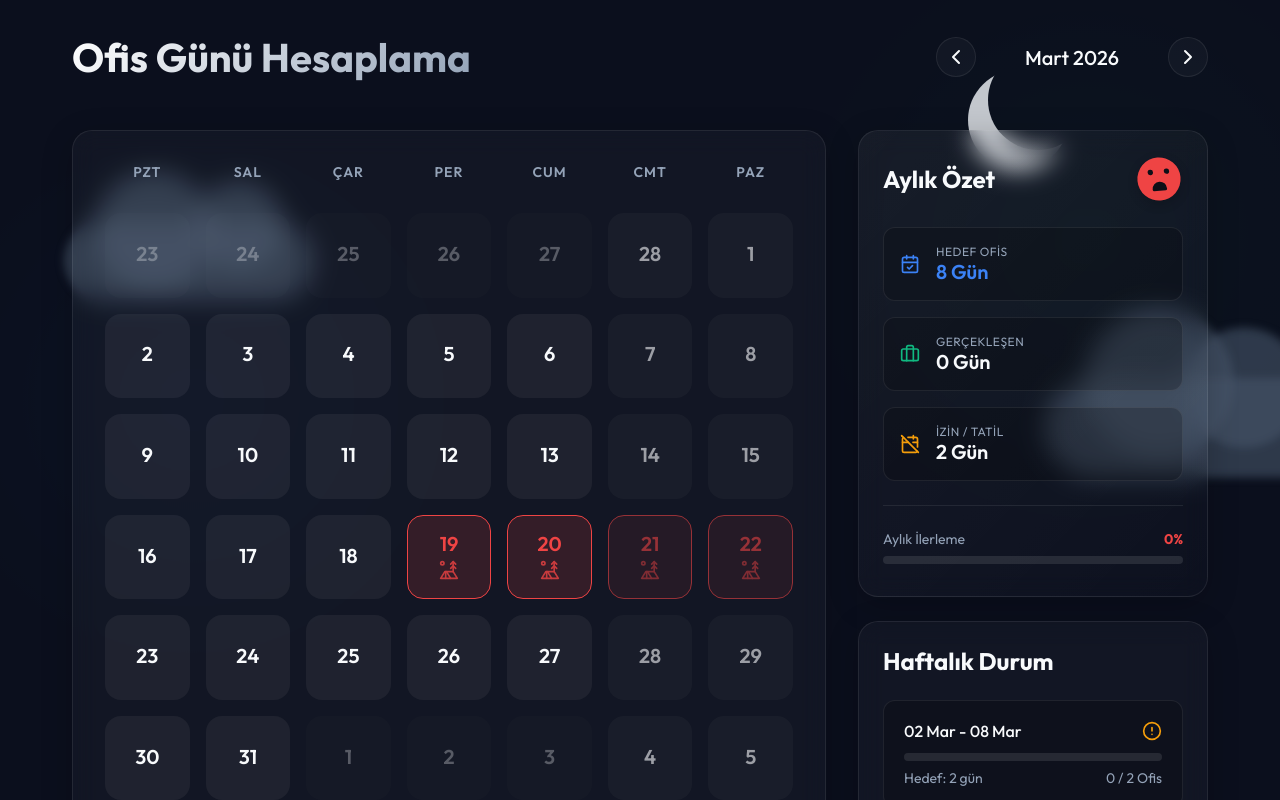
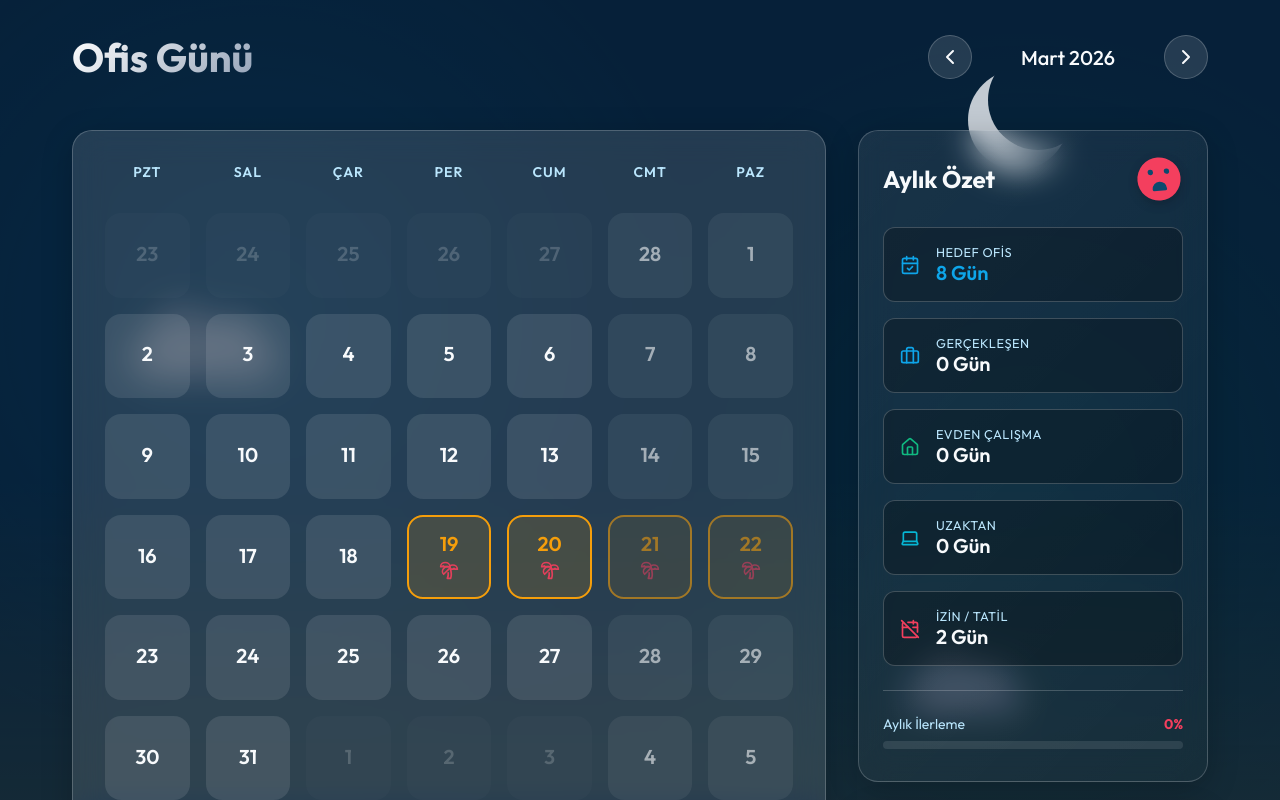
Before and after one commit to orkanhaliloglu/ofisgunu, a React (Vite) app: page / in a window 1280 px wide. Shown: the top 800 px of the page. Built offline with nearby package versions, Linux system fonts and the light colour scheme.

Commit message:
feat: add remote status, fix monthly target calc, implement summer theme

```diff
--- a/index.html
+++ b/index.html
@@ -4,8 +4,8 @@
     <meta charset="UTF-8" />
     <link rel="icon" type="image/svg+xml" href="/vite.svg" />
     <meta name="viewport" content="width=device-width, initial-scale=1.0, viewport-fit=cover" />
-    <title>Ofis Günü | Ofis Takip ve Hesaplama</title>
-    <meta name="description" content="Aylık ofis günü hedeflerinizi takip edin, kaç gün ofise gitmeniz gerektiğini kolayca hesaplayın." />
+    <title>Ofis Günü</title>
+    <meta name="description" content="Ofis ve ev çalışma günlerinizi kolayca planlayın." />
     <meta name="google-site-verification" content="RrXoSBvK5787FGYJp8YJj_Wa1Zl-9cjZNCuCoGVzh6Q" />
     <!-- Google tag (gtag.js) -->
     <script async src="https://www.googletagmanager.com/gtag/js?id=G-1VQJ79HDHE"></script>
--- a/src/App.jsx
+++ b/src/App.jsx
@@ -1,7 +1,7 @@
 import React, { useState, useMemo } from 'react';
 import { addMonths, subMonths, isSameMonth } from 'date-fns';
-import { ChevronLeft, ChevronRight, Building2, Palmtree, TentTree } from 'lucide-react';
-import { getCalendarWeeks, formatMonthYear, isWorkingDay, getDateKey, isPublicHoliday, calculateRequiredOfficeDays } from './utils/dateHelpers';
+import { ChevronLeft, ChevronRight, Building2, Home, Palmtree, Laptop } from 'lucide-react';
+import { getCalendarWeeks, formatMonthYear, isWorkingDay, getDateKey, isPublicHoliday } from './utils/dateHelpers';
 import { useAttendanceData } from './hooks/useAttendanceData';
 import Calendar from './components/Calendar';
 import WeeklyTracker from './components/WeeklyTracker';
@@ -24,7 +24,7 @@ function App() {
   // Calculate month's progress for dynamic background
   const completionPercent = useMemo(() => {
     let totalOffice = 0;
-    let rawTotalRequired = 0;
+    let totalRequired = 0;
 
     weeks.forEach(week => {
       const monthDays = week.filter(date => isSameMonth(date, currentDate));
@@ -38,7 +38,7 @@ function App() {
         const status = getDayStatus(key);
         const isHoliday = isPublicHoliday(date);
 
-        if (isHoliday || status === 'leave' || status === 'holiday') {
+        if (isHoliday || status === 'leave' || status === 'holiday' || status === 'remote') {
           weekLeaves++;
         } else if (status === 'office') {
           totalOffice++;
@@ -47,11 +47,10 @@ function App() {
 
       const activeWorkingDays = weekDays.length - weekLeaves;
       if (activeWorkingDays > 0) {
-        rawTotalRequired += activeWorkingDays * 0.4;
+        totalRequired += Math.round(activeWorkingDays * 0.4);
       }
     });
 
-    const totalRequired = Math.round(rawTotalRequired);
     return totalRequired > 0 ? Math.min(100, (totalOffice / totalRequired) * 100) : 100;
   }, [weeks, currentDate, getDayStatus]);
 
@@ -71,7 +70,7 @@ function App() {
       </div>
       <div className="app-container">
         <header className="header animate-pop">
-        <h1>Ofis Günü Hesaplama</h1>
+          <h1>Ofis Günü</h1>
 
           <div className="month-selector">
             <button className="icon-btn" onClick={handlePrevMonth}>
@@ -96,17 +95,19 @@ function App() {
           <div className="legend animate-pop" style={{ animationDelay: '0.2s' }}>
             <div className="legend-item">
               <div style={{ padding: '4px', borderRadius: '50%', background: 'var(--color-empty)' }}></div>
-            Eksik / Boş (Tıkla!)
+              Boş
             </div>
             <div className="legend-item" style={{ borderColor: 'var(--color-office)', color: 'var(--color-office)' }}>
               <Building2 size={16} /> Ofis
             </div>
-
-          <div className="legend-item" style={{ borderColor: 'var(--color-leave)', color: 'var(--color-leave)' }}>
-            <Palmtree size={16} /> İzin
+            <div className="legend-item" style={{ borderColor: 'var(--color-home)', color: 'var(--color-home)' }}>
+              <Home size={16} /> Ev
+            </div>
+            <div className="legend-item" style={{ borderColor: 'var(--color-remote)', color: 'var(--color-remote)' }}>
+              <Laptop size={16} /> Uzaktan
             </div>
             <div className="legend-item" style={{ borderColor: 'var(--color-holiday)', color: 'var(--color-holiday)' }}>
-            <TentTree size={16} /> Resmi Tatil
+              <Palmtree size={16} /> İzin/Tatil
             </div>
           </div>
         </main>
--- a/src/components/Calendar.jsx
+++ b/src/components/Calendar.jsx
@@ -1,11 +1,11 @@
 import React from 'react';
 import { isSameMonth, isWeekend } from 'date-fns';
-import { Building2, Palmtree, TentTree } from 'lucide-react';
+import { Building2, Home, Palmtree, Laptop } from 'lucide-react';
 import { getDateKey, isWorkingDay, isPublicHoliday } from '../utils/dateHelpers';
 
 const DAYS_OF_WEEK = ['PZT', 'SAL', 'ÇAR', 'PER', 'CUM', 'CMT', 'PAZ'];
 
-const STATUS_ORDER = [null, 'office', 'leave'];
+const STATUS_ORDER = [null, 'office', 'home', 'remote', 'holiday'];
 
 export default function Calendar({ weeks, currentMonthStr, activeMonthDate, getDayStatus, setDayStatus }) {
 
@@ -23,10 +23,12 @@ export default function Calendar({ weeks, currentMonthStr, activeMonthDate, getD
   };
 
   const renderIcon = (status, isHol) => {
-    if (isHol && !status) return <TentTree size={20} className="text-holiday-icon" style={{color: 'var(--color-holiday)'}} />;
+    if (isHol && !status) return <Palmtree size={20} className="text-holiday-icon" style={{color: 'var(--color-holiday)'}} />;
     switch (status) {
       case 'office': return <Building2 size={20} />;
-      case 'leave': return <Palmtree size={20} />;
+      case 'home': return <Home size={20} />;
+      case 'remote': return <Laptop size={20} />;
+      case 'holiday': return <Palmtree size={20} />;
       default: return null;
     }
   };
--- a/src/components/MonthlySummary.jsx
+++ b/src/components/MonthlySummary.jsx
@@ -1,13 +1,15 @@
 import React from 'react';
 import { isSameMonth } from 'date-fns';
-import { isWorkingDay, getDateKey, calculateRequiredOfficeDays, isPublicHoliday } from '../utils/dateHelpers';
-import { Briefcase, CalendarCheck, CalendarOff } from 'lucide-react';
+import { isWorkingDay, getDateKey, isPublicHoliday } from '../utils/dateHelpers';
+import { Briefcase, Home, CalendarOff, CalendarCheck, Laptop } from 'lucide-react';
 
 export default function MonthlySummary({ weeks, activeMonthDate, getDayStatus }) {
   let totalWorkingDays = 0;
   let totalLeaves = 0;
   let totalOffice = 0;
-  let rawTotalRequired = 0;
+  let totalHome = 0;
+  let totalRemote = 0;
+  let totalRequired = 0;
 
   weeks.forEach(week => {
     const monthDays = week.filter(date => isSameMonth(date, activeMonthDate));
@@ -22,21 +24,22 @@ export default function MonthlySummary({ weeks, activeMonthDate, getDayStatus })
       const status = getDayStatus(key);
       const isHoliday = isPublicHoliday(date);
 
-      if (isHoliday || status === 'leave' || status === 'holiday') {
+      if (isHoliday || status === 'leave' || status === 'holiday' || status === 'remote') {
         weekLeaves++;
         totalLeaves++;
+        if (status === 'remote') totalRemote++;
       } else if (status === 'office') {
         totalOffice++;
+      } else if (status === 'home') {
+        totalHome++;
       }
     });
 
     const activeWorkingDays = weekDays.length - weekLeaves;
     if (activeWorkingDays > 0) {
-      rawTotalRequired += activeWorkingDays * 0.4;
+      totalRequired += Math.round(activeWorkingDays * 0.4);
     }
   });
-
-  const totalRequired = Math.round(rawTotalRequired);
 
   const completionPercent = totalRequired > 0 ? Math.min(100, (totalOffice / totalRequired) * 100) : 100;
   const isHappy = completionPercent >= 100;
@@ -67,26 +70,42 @@ export default function MonthlySummary({ weeks, activeMonthDate, getDayStatus })
 
       <div className="summary-grid">
         <div className="summary-item">
-          <CalendarCheck size={20} className="icon-blue" />
+          <CalendarCheck size={20} className="icon-blue" style={{ color: 'var(--color-office)' }} />
           <div className="summary-details">
             <span className="summary-label">Hedef Ofis</span>
-            <span className="summary-value highlight">{totalRequired} Gün</span>
+            <span className="summary-value highlight" style={{ color: 'var(--color-office)' }}>{totalRequired} Gün</span>
           </div>
         </div>
 
         <div className="summary-item">
-          <Briefcase size={20} className="icon-green" />
+          <Briefcase size={20} className="icon-blue" style={{ color: 'var(--color-office)' }} />
           <div className="summary-details">
             <span className="summary-label">Gerçekleşen</span>
-            <span className="summary-value">{totalOffice} Gün</span>
+            <span className="summary-value" style={{ color: 'var(--text-primary)' }}>{totalOffice} Gün</span>
           </div>
         </div>
 
         <div className="summary-item">
-          <CalendarOff size={20} className="icon-amber" />
+          <Home size={20} className="icon-green" style={{ color: 'var(--color-home)' }} />
+          <div className="summary-details">
+            <span className="summary-label">Evden Çalışma</span>
+            <span className="summary-value" style={{ color: 'var(--text-primary)' }}>{totalHome} Gün</span>
+          </div>
+        </div>
+
+        <div className="summary-item">
+          <Laptop size={20} className="icon-teal" style={{ color: 'var(--color-remote)' }} />
+          <div className="summary-details">
+            <span className="summary-label">Uzaktan</span>
+            <span className="summary-value" style={{ color: 'var(--text-primary)' }}>{totalRemote} Gün</span>
+          </div>
+        </div>
+
+        <div className="summary-item">
+          <CalendarOff size={20} className="icon-amber" style={{ color: 'var(--color-holiday)' }} />
           <div className="summary-details">
             <span className="summary-label">İzin / Tatil</span>
-            <span className="summary-value">{totalLeaves} Gün</span>
+            <span className="summary-value" style={{ color: 'var(--text-primary)' }}>{totalLeaves} Gün</span>
           </div>
         </div>
       </div>
--- a/src/components/WeeklyTracker.jsx
+++ b/src/components/WeeklyTracker.jsx
@@ -1,55 +1,53 @@
 import React from 'react';
 import { format, isSameMonth } from 'date-fns';
 import { tr } from 'date-fns/locale';
-import { isWorkingDay, getDateKey, calculateRequiredOfficeDays, isPublicHoliday } from '../utils/dateHelpers';
-import { CheckCircle2, AlertCircle } from 'lucide-react';
+import { isWorkingDay, getDateKey, isPublicHoliday, calculateRequiredOfficeDays } from '../utils/dateHelpers';
+import { CalendarDays, CheckCircle2, AlertCircle } from 'lucide-react';
 
 export default function WeeklyTracker({ weeks, activeMonthDate, getDayStatus }) {
   return (
     <div className="glass-panel tracker-sidebar animate-pop" style={{ animationDelay: '0.1s' }}>
-      <h2>Haftalık Durum</h2>
+      <h2 style={{margin: 0, marginBottom: '1.5rem'}}>Haftalık Durum</h2>
 
       {weeks.map((week, index) => {
-        // filter days in current month
         const monthDays = week.filter(date => isSameMonth(date, activeMonthDate));
         if (monthDays.length === 0) return null;
 
-        // Calculate stats for this specific week from active month
         const weekDays = monthDays.filter(isWorkingDay);
-        const totalWorkingDays = weekDays.length;
+        if (weekDays.length === 0) return null;
 
-        if (totalWorkingDays === 0) return null; // Only weekend in this month for this week row
-
+        let officeDays = 0;
+        let homeDays = 0;
+        let remoteDays = 0;
         let leaves = 0;
-        let officeDays = 0;
 
         weekDays.forEach(date => {
           const key = getDateKey(date);
           const status = getDayStatus(key);
           const isHoliday = isPublicHoliday(date);
 
-          if (isHoliday || status === 'leave' || status === 'holiday') {
+          if (isHoliday || status === 'leave' || status === 'holiday' || status === 'remote') {
             leaves++;
+            if (status === 'remote') remoteDays++;
           } else if (status === 'office') {
             officeDays++;
+          } else if (status === 'home') {
+            homeDays++;
           }
         });
 
-        // The formula based on active working days
-        const activeWorkingDays = totalWorkingDays - leaves;
-        // if active is 0 (e.g. 5 days leave), required is 0
+        const activeWorkingDays = weekDays.length - leaves;
         const requiredOfficeDays = activeWorkingDays > 0 ? calculateRequiredOfficeDays(activeWorkingDays) : 0;
 
         const isMet = requiredOfficeDays > 0 && officeDays >= requiredOfficeDays;
         const progressPercent = requiredOfficeDays > 0
           ? Math.min(100, (officeDays / requiredOfficeDays) * 100)
-          : (activeWorkingDays === 0 ? 100 : 0); // 100% if no required days
+          : (activeWorkingDays === 0 ? 100 : 0);
 
         let barClass = 'progress-bar';
         if (isMet || activeWorkingDays === 0) barClass += ' success';
         else if (progressPercent > 0 && progressPercent < 100) barClass += ' warning';
 
-        // Formatter for week display
         const startStr = format(monthDays[0], 'dd MMM', { locale: tr });
         const endStr = format(monthDays[monthDays.length - 1], 'dd MMM', { locale: tr });
 
@@ -71,14 +69,19 @@ export default function WeeklyTracker({ weeks, activeMonthDate, getDayStatus })
               ></div>
             </div>
 
-            <div className="week-stats">
+            <div className="week-stats" style={{ display: 'flex', justifyContent: 'space-between', alignItems: 'center', marginTop: '0.5rem' }}>
               <span>
                 {activeWorkingDays === 0
                   ? 'Tüm hafta izin/tatil'
                   : `Hedef: ${requiredOfficeDays} gün`}
               </span>
-              <span>
-                {officeDays} / {requiredOfficeDays} Ofis
+              <span style={{ display: 'flex', gap: '1rem' }}>
+                <span style={{ color: 'var(--color-office)' }}>
+                  <strong>{officeDays}</strong>/{requiredOfficeDays} Ofis
+                </span>
+                <span style={{ color: 'var(--color-home)' }}>
+                  <strong>{homeDays}</strong> Ev
+                </span>
               </span>
             </div>
           </div>
--- a/src/index.css
+++ b/src/index.css
@@ -1,26 +1,29 @@
 @import url('https://fonts.googleapis.com/css2?family=Outfit:wght@300;400;500;600;700&display=swap');
 
 :root {
-  /* Color Palette */
-  --bg-color: #0d0f17;
-  --surface-color: rgba(255, 255, 255, 0.03);
-  --surface-border: rgba(255, 255, 255, 0.08);
+  /* Color Palette - Summer Beach Theme */
+  --bg-color: #0c4a6e; /* Ocean Deep Blue */
+  --surface-color: rgba(255, 255, 255, 0.12);
+  --surface-border: rgba(255, 255, 255, 0.2);
   --text-primary: #f8fafc;
-  --text-secondary: #94a3b8;
+  --text-secondary: #bae6fd; /* Light blue text */
 
   /* Status Colors */
-  --color-office: #3b82f6; /* Vibrant Blue */
-  --color-office-glow: rgba(59, 130, 246, 0.5);
+  --color-office: #0ea5e9; /* Light Ocean Blue */
+  --color-office-glow: rgba(14, 165, 233, 0.4);
 
   --color-home: #10b981; /* Emerald Green */
-  --color-home-glow: rgba(16, 185, 129, 0.5);
+  --color-home-glow: rgba(16, 185, 129, 0.4);
 
-  --color-leave: #f59e0b; /* Amber */
-  --color-holiday: #ef4444; /* Red */
+  --color-remote: #06b6d4; /* Cyan/Teal for remote */
+  --color-remote-glow: rgba(6, 182, 212, 0.4);
 
-  --color-empty: rgba(255, 255, 255, 0.05);
+  --color-leave: #f59e0b; /* Amber/Sand */
+  --color-holiday: #f43f5e; /* Rose / Summer Red */
 
-  --glass-blur: blur(12px);
+  --color-empty: rgba(255, 255, 255, 0.1);
+
+  --glass-blur: blur(16px);
 }
 
 body {
@@ -31,8 +34,9 @@ body {
   -webkit-font-smoothing: antialiased;
   background-color: var(--bg-color);
   background-image:
-    radial-gradient(circle at 15% 50%, rgba(59, 130, 246, 0.15), transparent 25%),
-    radial-gradient(circle at 85% 30%, rgba(16, 185, 129, 0.15), transparent 25%);
+    linear-gradient(to bottom, transparent 60%, rgba(253, 224, 71, 0.15) 100%), /* Sandy bottom glow */
+    radial-gradient(circle at 20% 40%, rgba(14, 165, 233, 0.2), transparent 40%),
+    radial-gradient(circle at 80% 60%, rgba(16, 185, 129, 0.15), transparent 40%);
   background-attachment: fixed;
   overflow-x: hidden;
 }
@@ -59,13 +63,13 @@ body {
 }
 
 .bg-state-cloudy::before {
-  background-color: rgba(10, 15, 30, 0.8); /* Dark and gloomy */
+  background-color: rgba(2, 6, 23, 0.6); /* Deep ocean night */
 }
 .bg-state-mixed::before {
-  background-color: rgba(30, 58, 138, 0.2); /* clearing up */
+  background-color: rgba(2, 132, 199, 0.2); /* Mid-day ocean */
 }
 .bg-state-sunny::before {
-  background-color: rgba(56, 189, 248, 0.1); /* Bright */
+  background-color: rgba(56, 189, 248, 0.1); /* Bright tropical day */
 }
 
 /* Sun / Moon Animation */
@@ -122,12 +126,14 @@ body {
   opacity: 1;
 }
 
-/* Clouds Animation */
+/* Clouds */
 .cloud {
   position: absolute;
-  border-radius: 50px;
-  filter: blur(4px);
-  transition: all 2s ease;
+  background: rgba(255, 255, 255, 0.1);
+  border-radius: 100px;
+  transition: all 3s ease;
+  backdrop-filter: blur(4px);
+  -webkit-backdrop-filter: blur(4px);
 }
 
 .cloud::before, .cloud::after {
@@ -138,20 +144,20 @@ body {
 }
 
 .cloud-1 {
-  width: 250px; height: 80px;
-  top: 15%; left: 5%;
+  width: 150px; height: 50px;
+  top: 20%; left: 10%;
   animation: float 20s infinite ease-in-out;
 }
-.cloud-1::before { width: 120px; height: 120px; top: -50px; left: 30px; }
-.cloud-1::after { width: 90px; height: 90px; top: -40px; right: 30px; }
+.cloud-1::before { width: 70px; height: 70px; top: -30px; left: 20px; }
+.cloud-1::after { width: 50px; height: 50px; top: -20px; right: 20px; }
 
 .cloud-2 {
-  width: 300px; height: 100px;
-  top: 25%; right: -5%;
-  animation: float 25s infinite ease-in-out reverse;
+  width: 120px; height: 40px;
+  top: 40%; right: 20%;
+  animation: float 15s infinite ease-in-out 2s;
 }
-.cloud-2::before { width: 150px; height: 150px; top: -70px; left: 40px; }
-.cloud-2::after { width: 120px; height: 120px; top: -50px; right: 40px; }
+.cloud-2::before { width: 60px; height: 60px; top: -25px; left: 15px; }
+.cloud-2::after { width: 40px; height: 40px; top: -15px; right: 15px; }
 
 .cloud-3 {
   width: 200px; height: 70px;
@@ -259,8 +265,8 @@ body {
   background: var(--surface-color);
   border: 1px solid var(--surface-border);
   color: var(--text-primary);
-  width: 40px;
-  height: 40px;
+  width: 44px;
+  height: 44px;
   border-radius: 50%;
   display: flex;
   align-items: center;
@@ -273,6 +279,10 @@ body {
   background: rgba(255, 255, 255, 0.1);
   transform: translateY(-2px);
   box-shadow: 0 4px 12px rgba(0, 0, 0, 0.2);
+}
+
+.icon-btn:active {
+  transform: translateY(0);
 }
 
 .month-display {
@@ -289,13 +299,13 @@ body {
 
 @media (max-width: 600px) {
   .calendar {
-    padding: 1rem;
+    padding: 1.25rem;
   }
 }
 
 @media (max-width: 400px) {
   .calendar {
-    padding: 0.5rem;
+    padding: 0.75rem;
   }
 }
 
@@ -345,24 +355,29 @@ body {
   cursor: pointer;
   transition: all 0.3s ease;
   background: var(--color-empty);
-  border: 1px solid transparent;
+  border: 2px solid transparent;
   position: relative;
   overflow: hidden;
+  -webkit-tap-highlight-color: transparent;
 }
 
 @media (max-width: 600px) {
   .day-cell {
-    border-radius: 8px;
+    border-radius: 12px;
   }
 }
 
 .day-cell:not(.empty):hover {
   transform: scale(1.05);
-  background: rgba(255, 255, 255, 0.1);
+  background: rgba(255, 255, 255, 0.12);
+}
+
+.day-cell:not(.empty):active {
+  transform: scale(0.95);
 }
 
 .day-cell.empty {
-  opacity: 0.3;
+  opacity: 0.2;
   cursor: default;
 }
 
@@ -386,20 +401,20 @@ body {
 
 .day-cell .status-icon {
   margin-top: 4px;
-  opacity: 0.8;
+  opacity: 0.9;
   z-index: 2;
 }
 
 @media (max-width: 600px) {
   .day-cell .status-icon {
-    transform: scale(0.8);
+    transform: scale(0.85);
     margin-top: 2px;
   }
 }
 
 @media (max-width: 400px) {
   .day-cell .status-icon {
-    transform: scale(0.65);
+    transform: scale(0.7);
     margin-top: 0;
   }
 }
@@ -418,17 +433,36 @@ body {
   background: linear-gradient(135deg, transparent, rgba(59, 130, 246, 0.1));
 }
 
+.day-cell.status-home {
+  background: rgba(16, 185, 129, 0.15);
+  border-color: var(--color-home);
+  color: var(--color-home);
+  box-shadow: 0 0 20px var(--color-home-glow);
+}
+.day-cell.status-home::before {
+  content: '';
+  position: absolute;
+  top: 0; left: 0; right: 0; bottom: 0;
+  background: linear-gradient(135deg, transparent, rgba(16, 185, 129, 0.1));
+}
 
-.day-cell.status-leave {
+.day-cell.status-remote {
+  background: rgba(6, 182, 212, 0.15);
+  border-color: var(--color-remote);
+  color: var(--color-remote);
+  box-shadow: 0 0 20px var(--color-remote-glow);
+}
+.day-cell.status-remote::before {
+  content: '';
+  position: absolute;
+  top: 0; left: 0; right: 0; bottom: 0;
+  background: linear-gradient(135deg, transparent, rgba(6, 182, 212, 0.1));
+}
+
+.day-cell.status-leave, .day-cell.status-holiday {
   background: rgba(245, 158, 11, 0.15);
   border-color: var(--color-leave);
   color: var(--color-leave);
-}
-
-.day-cell.status-holiday {
-  background: rgba(239, 68, 68, 0.15);
-  border-color: var(--color-holiday);
-  color: var(--color-holiday);
 }
 
 .day-cell.is-weekend {
@@ -440,12 +474,12 @@ body {
   padding: 1.5rem;
   display: flex;
   flex-direction: column;
-  gap: 1.5rem;
+  gap: 1.25rem;
 }
 
 @media (max-width: 600px) {
   .tracker-sidebar {
-    padding: 1rem;
+    padding: 1.25rem;
     gap: 1rem;
   }
 }
@@ -465,7 +499,7 @@ body {
 }
 
 .week-card {
-  background: rgba(0,0,0,0.2);
+  background: rgba(0,0,0,0.25);
   border-radius: 12px;
   padding: 1.25rem;
   border: 1px solid var(--surface-border);
@@ -480,7 +514,7 @@ body {
 .week-header {
   display: flex;
   justify-content: space-between;
-  margin-bottom: 0.75rem;
+  margin-bottom: 0.5rem;
   font-weight: 500;
 }
 
@@ -506,17 +540,15 @@ body {
 }
 
 .week-stats {
-  font-size: 0.875rem;
+  font-size: 0.95rem;
   color: var(--text-secondary);
-  display: flex;
-  justify-content: space-between;
 }
 
 /* Legend */
 .legend {
   display: flex;
   justify-content: center;
-  gap: 2rem;
+  gap: 1rem;
   margin-top: 2rem;
   grid-column: 1 / -1;
   flex-wrap: wrap;
@@ -524,8 +556,8 @@ body {
 
 @media (max-width: 600px) {
   .legend {
-    gap: 0.75rem;
-    margin-top: 1rem;
+    gap: 0.5rem;
+    margin-top: 1.5rem;
   }
 }
 
@@ -554,7 +586,7 @@ body {
 .monthly-summary {
   padding: 1.5rem;
   margin-bottom: 1.5rem;
-  background: linear-gradient(135deg, rgba(255, 255, 255, 0.05), rgba(255, 255, 255, 0.01));
+  background: linear-gradient(135deg, rgba(255, 255, 255, 0.08), rgba(255, 255, 255, 0.02));
 }
 
 .monthly-summary h2 {
@@ -572,7 +604,7 @@ body {
   display: flex;
   align-items: center;
   gap: 1rem;
-  background: rgba(0, 0, 0, 0.2);
+  background: rgba(0, 0, 0, 0.25);
   padding: 1rem;
   border-radius: 12px;
   border: 1px solid var(--surface-border);
@@ -580,6 +612,7 @@ body {
 
 .icon-blue { color: var(--color-office); }
 .icon-green { color: var(--color-home); }
+.icon-teal { color: var(--color-remote); }
 .icon-amber { color: var(--color-leave); }
 
 .summary-details {
@@ -589,7 +622,7 @@ body {
 }
 
 .summary-label {
-  font-size: 0.75rem;
+  font-size: 0.8rem;
   color: var(--text-secondary);
   text-transform: uppercase;
   letter-spacing: 0.5px;
@@ -621,12 +654,12 @@ body {
 
 /* Fix for animation of popping in */
 @keyframes popIn {
-  0% { transform: scale(0.9); opacity: 0; }
+  0% { transform: scale(0.95); opacity: 0; }
   100% { transform: scale(1); opacity: 1; }
 }
 
 .animate-pop {
-  animation: popIn 0.4s cubic-bezier(0.4, 0, 0.2, 1) forwards;
+  animation: popIn 0.5s cubic-bezier(0.16, 1, 0.3, 1) forwards;
 }
 
 /* Face Illustration */
```
Lines whose indentation alone changed are shown as unchanged.
